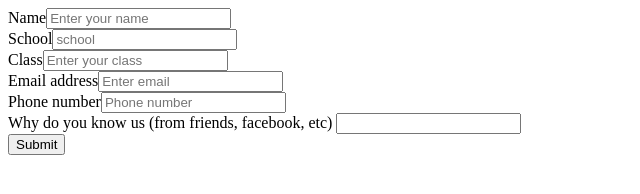
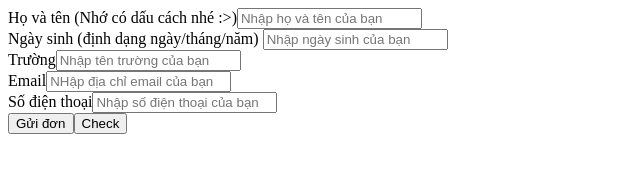
Before and after one commit to chuyen-mon-vietcode/vietcode-website, a Gatsby site: page /register in a window 1280 px wide. Shown: the whole page, without its empty margins (0-640 px from the left). Built offline with nearby package versions, Linux system fonts and the light colour scheme; Gatsby itself is replaced by a stand-in of ours.

Commit message:
complete the send function and personal info in the form

```diff
--- a/src/components/register_form.js
+++ b/src/components/register_form.js
@@ -9,71 +9,147 @@ import {
   CardBody
 } from "reactstrap";
 
-const Forms = () => {
+let url = "http://localhost:3000/spreadsheets/1D4Xf2oozL27htNN15Gdx_Qa2SltdrtfgZJ6orQk4WGs/Sheet1";
+
+class Form extends React.Component {
+  constructor(props){
+    super(props);
+    this.state = {
+      firstname: "",
+      lastname: "",
+      birthday: "",
+      school: "",
+      email: "",
+      phonenumber: "",
+    }
+    this.change_info = this.change_info.bind(this);
+    this.check = this.check.bind(this);
+    this.send = this.send.bind(this);
+  }
+  change_info(e,property){
+    if(property === "name")
+    {
+      let s = e.target.value;
+      let name_array = s.split(" ");
+      let firstname = name_array[name_array.length - 1];
+      let lastname = "";
+      for(let i=0;i<name_array.length-1;i++)
+      {
+        lastname = lastname + name_array[i] + " ";
+      }
+      this.setState({firstname:firstname,lastname:lastname});
+    }
+    else
+    {
+    this.setState({[property]:e.target.value});
+    }
+  }
+  async send(){
+    let data = this.state;
+    await fetch(url,{
+      method:'POST',
+      headers: {
+        'Accept': 'application/json',
+        'Content-Type': 'application/json'
+      },
+      body: JSON.stringify({
+        personalInfo:
+        {
+            firstname: data.firstname,
+            lastname: data.lastname,
+            birthday: data.birthday,
+            school: data.school,
+            email: data.email,
+            phonenumber: data.phonenumber
+        }
+      })
+    }
+  ).then(console.log("success"))
+   .catch(err => {console.log(err)})
+  }
+  check(){
+    let data = this.state
+    console.log(JSON.stringify({
+      personalInfo:
+      {
+          firstname: data.firstname,
+          lastname: data.lastname,
+          birthday: data.birthday,
+          school: data.school,
+          email: data.email,
+          phonenumber: data.phonenumber
+      }
+    }));
+  }
+  render(){
   return (
     <Card>
       <CardBody>
         <form>
+
         <FormGroup>
-            <Label for="name">Name</Label>
+            <Label for="name">Họ và tên (Nhớ có dấu cách nhé :>)</Label>
             <Input
               type="text"
               name="name"
               id="name"
-              placeholder="Enter your name"
+              placeholder="Nhập họ và tên của bạn"
+              onChange = {(e) => this.change_info(e,"name")}
             />
           </FormGroup>
+
           <FormGroup>
-            <Label for="school">School</Label>
+            <Label for="name">Ngày sinh (định dạng ngày/tháng/năm) </Label>
+            <Input
+              type="text"
+              name="birthday"
+              id="birthday"
+              placeholder="Nhập ngày sinh của bạn"
+              onChange = {(e) => this.change_info(e,"birthday")}
+            />
+          </FormGroup>
+
+          <FormGroup>
+            <Label for="school">Trường</Label>
             <Input
               type="text"
               name="school"
               id="school"
-              placeholder="school"
+              placeholder="Nhập tên trường của bạn"
+              onChange = {(e) => this.change_info(e,"school")}
             />
           </FormGroup>
+
           <FormGroup>
-            <Label for="class">Class</Label>
-            <Input
-              type="text"
-              name="class"
-              id="class"
-              placeholder="Enter your class"
-            />
-          </FormGroup>
-          <FormGroup>
-            <Label for="email">Email address</Label>
+            <Label for="email">Email</Label>
             <Input
               type="text"
               name="email"
               id="email"
-              placeholder="Enter email"
+              placeholder="NHập địa chỉ email của bạn"
+              onChange = {(e) => this.change_info(e,"email")}
             />
           </FormGroup>
+
           <FormGroup>
-            <Label for="phone">Phone number</Label>
+            <Label for="phone">Số điện thoại</Label>
             <Input
               type="number"
               name="phone number"
               id="phone number"
-              placeholder="Phone number"
+              placeholder="Nhập số điện thoại của bạn"
+              onChange = {(e) => this.change_info(e,"phonenumber")}
             />
           </FormGroup>
-          <FormGroup>
-            <Label for="from_where">Why do you know us (from friends, facebook, etc) </Label>
-            <Input
-              type="text"
-              name="from_where"
-              id="from_where"
-            />
-          </FormGroup>
-          <Button color="primary" type="submit">
-            Submit
+          <Button color="primary" onClick = {this.send}>
+            Gửi đơn
           </Button>
+          <Button color = "primary" onClick = {this.check}>Check</Button>
         </form>
       </CardBody>
     </Card>
   );
 };
+}
 
-export default Forms;
+export default Form;
--- a/src/pages/register.js
+++ b/src/pages/register.js
@@ -1,11 +1,3 @@
-import React from 'react';
-import Forms from '../components/register_form';
-class Form extends React.Component{
-    render(){
-        return(
-            <Forms/>
-        );
-    }
-}
+import Form from '../components/register_form';
 
 export default Form;
```
